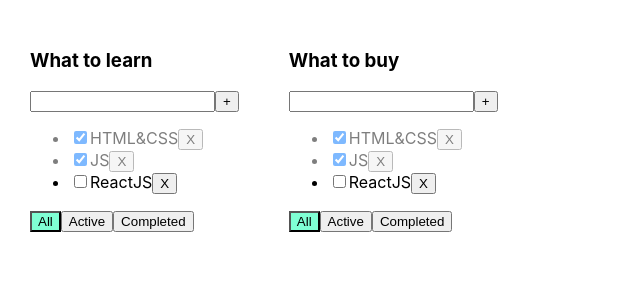
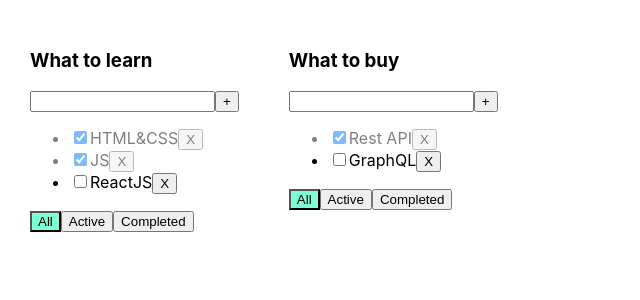
Before and after one commit to svetik-kov/trenirovka_todolist, a React (Create React App) app: page / in a window 1280 px wide. Shown: the top 300 px of the page, without its empty margins (0-640 px from the left). Built offline with nearby package versions, Linux system fonts and the light colour scheme.

Commit message:
Ассоциативный массив

```diff
--- a/src/App.tsx
+++ b/src/App.tsx
@@ -1,6 +1,6 @@
 import React, {useState} from 'react';
 import './App.css';
-import {Todolist} from "./Todolist";
+import {TasksType, Todolist} from "./Todolist";
 import {v1} from "uuid";
 
 export type TodolistsType = {
@@ -12,7 +12,27 @@ export type TodolistsType = {
 export type FilterValueType = 'all' | 'active' | 'completed'
 
 function App() {
-    let [todolists, setTodolists] = useState<Array<TodolistsType>>(
+    let todolistID1 = v1()
+    let todolistID2 = v1()
+
+    let [todolists, setTodolists] = useState<Array<TodolistsType>>([
+        {id: todolistID1, title: 'What to learn', filter: 'all'},
+        {id: todolistID2, title: 'What to buy', filter: 'all'},
+    ])
+
+    let [tasks, setTasks] = useState({
+        [todolistID1]: [
+            {id: v1(), title: 'HTML&CSS', isDone: true},
+            {id: v1(), title: 'JS', isDone: true},
+            {id: v1(), title: 'ReactJS', isDone: false},
+
+        ],
+        [todolistID2]: [
+            {id: v1(), title: 'Rest API', isDone: true},
+            {id: v1(), title: 'GraphQL', isDone: false},
+        ]
+    })
+/*    let [todolists, setTodolists] = useState<Array<TodolistsType>>(
         [
             {id: v1(), title: 'What to learn', filter: 'all'},
             {id: v1(), title: 'What to buy', filter: 'all'},
@@ -22,27 +42,19 @@ function App() {
         {id: v1(), title: "HTML&CSS", isDone: true},
         {id: v1(), title: "JS", isDone: true},
         {id: v1(), title: "ReactJS", isDone: false}
-    ])
+    ])*/
     /*const [filter, setFilter] = useState<FilterValueType>('all')*/
+    const changeCheckbox = (todolistId:string,taskId: string, checkedValue: boolean) => {
+        setTasks({...tasks,[todolistId]:tasks[todolistId].map(el=>el.id===taskId?{...el,isDone:checkedValue}:el)})
+    }
+    const addTask= (todolistId:string,title: string) => {
+        const newTask:TasksType  = {id: v1(), title, isDone: false}
+        setTasks({...tasks,[todolistId]:[newTask,...tasks[todolistId]]})
 
-    const changeCheckbox = (taskId: string, checkedValue: boolean) => {
-        setTasks(tasks.map((el) => el.id === taskId ? {...el, isDone: checkedValue} : el))
     }
-    const addTask = (title: string) => {
-        const newTask = {id: v1(), title, isDone: false}
-        setTasks([newTask, ...tasks])
+    const removeTasks = (todolistId:string,taskId: string) => {
+        setTasks({...tasks,[todolistId]:tasks[todolistId].filter(el=>el.id!==taskId)})
     }
-    const removeTasks = (taskId: string) => {
-        setTasks(tasks.filter((el) => el.id !== taskId))
-    }
-  /*  let taskForTodolist = tasks
-    if (filter === 'active') {
-        taskForTodolist = tasks.filter((el) => el.isDone)
-    }
-    if (filter === 'completed') {
-        taskForTodolist = tasks.filter((el) => !el.isDone)
-    }
-*/
     const changeFilter = (todolistId:string,value: FilterValueType) => {
         setTodolists(todolists.map(el=>el.id===todolistId?{...el,filter:value}:el))
        /* setFilter(value)*/
@@ -50,12 +62,12 @@ function App() {
     return (
         <div className="App">
             {todolists.map((el) => {
-                let taskForTodolist = tasks
+                let taskForTodolist = tasks[el.id]
                 if (el.filter === 'active') {
-                    taskForTodolist = tasks.filter((el) => el.isDone)
+                    taskForTodolist = tasks[el.id].filter((el) => el.isDone)
                 }
                 if (el.filter === 'completed') {
-                    taskForTodolist = tasks.filter((el) => !el.isDone)
+                    taskForTodolist = tasks[el.id].filter((el) => !el.isDone)
                 }
 
                 return (
--- a/src/Todolist.tsx
+++ b/src/Todolist.tsx
@@ -2,7 +2,7 @@ import React, {ChangeEvent, useState, KeyboardEvent} from "react";
 import {FilterValueType} from "./App";
 import {Button} from "./components/Button";
 
-type TasksType = {
+export type TasksType = {
     id: string
     title: string
     isDone: boolean
@@ -12,10 +12,10 @@ type TodolistType = {
     todolistId:string
     title: string
     tasks: TasksType[]
-    removeTasks: (taskId: string) => void
+    removeTasks: (todolistId:string,taskId: string) => void
     changeFilter: ( todolistId:string,value: FilterValueType) => void
-    addTask: (title: string) => void
-    changeCheckbox: (taskId: string, checkedValue: boolean) => void
+    addTask: (todolistId:string,title: string) => void
+    changeCheckbox: (todolistId:string,taskId: string, checkedValue: boolean) => void
     filter:FilterValueType
 }
 
@@ -29,7 +29,7 @@ export const Todolist = (props: TodolistType) => {
     }
     const addTaskHandler = () => {
         if (title.trim()) {
-            props.addTask(title.trim())
+            props.addTask(props.todolistId,title.trim())
             setTitle('')
         } else {
             setError("Title is required")
@@ -45,7 +45,7 @@ export const Todolist = (props: TodolistType) => {
         props.changeFilter(props.todolistId,value)
     }
     const onChangeCheckboxHandler = (taskId: string, checkedValue: boolean) => {
-        props.changeCheckbox(taskId, checkedValue)
+        props.changeCheckbox(props.todolistId,taskId, checkedValue)
     }
     return (
         <div>
@@ -72,7 +72,7 @@ export const Todolist = (props: TodolistType) => {
                                    checked={el.isDone}/>
                             <span>{el.title}</span>
                             {/* <button onClick={()=>props.removeTasks(el.id)}>X</button>*/}
-                            <Button name={'X'} callBack={() => props.removeTasks(el.id)}/>
+                            <Button name={'X'} callBack={() => props.removeTasks(props.todolistId,el.id)}/>
                         </li>
                     )
 
```
